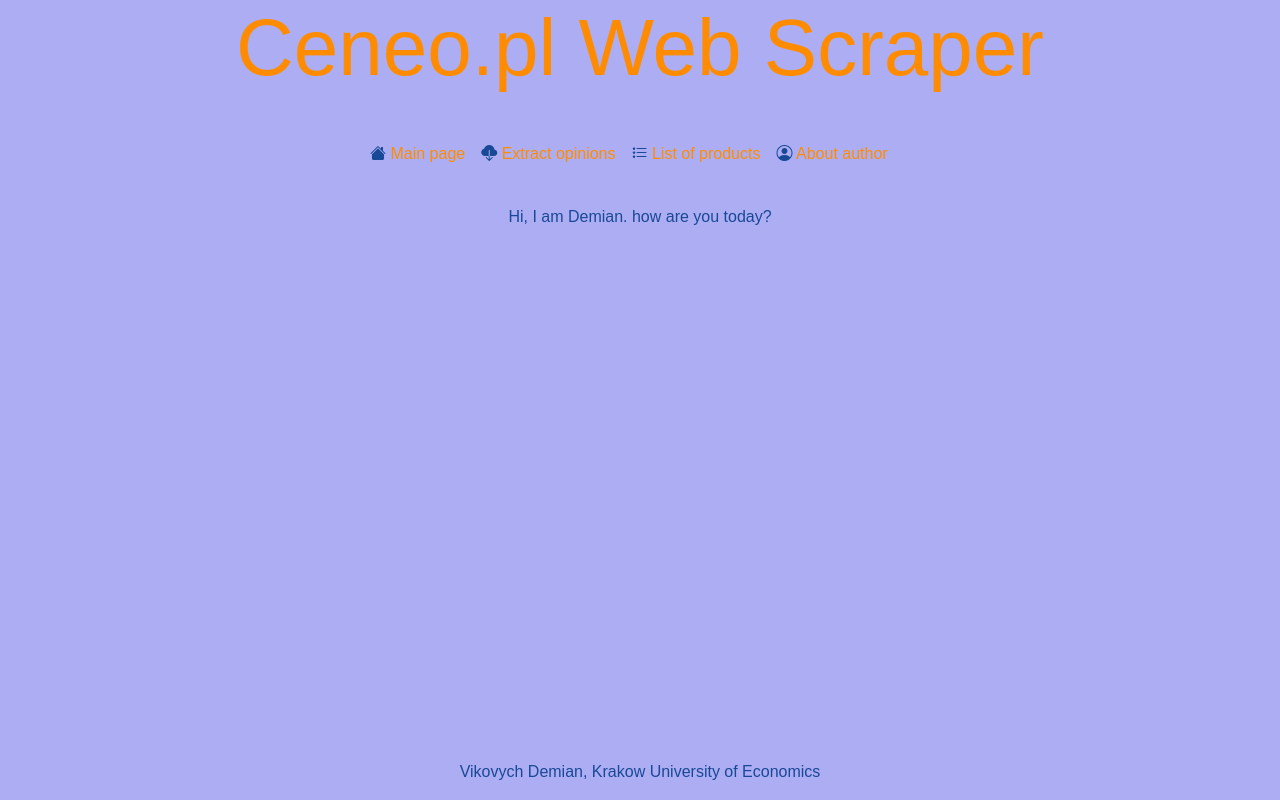
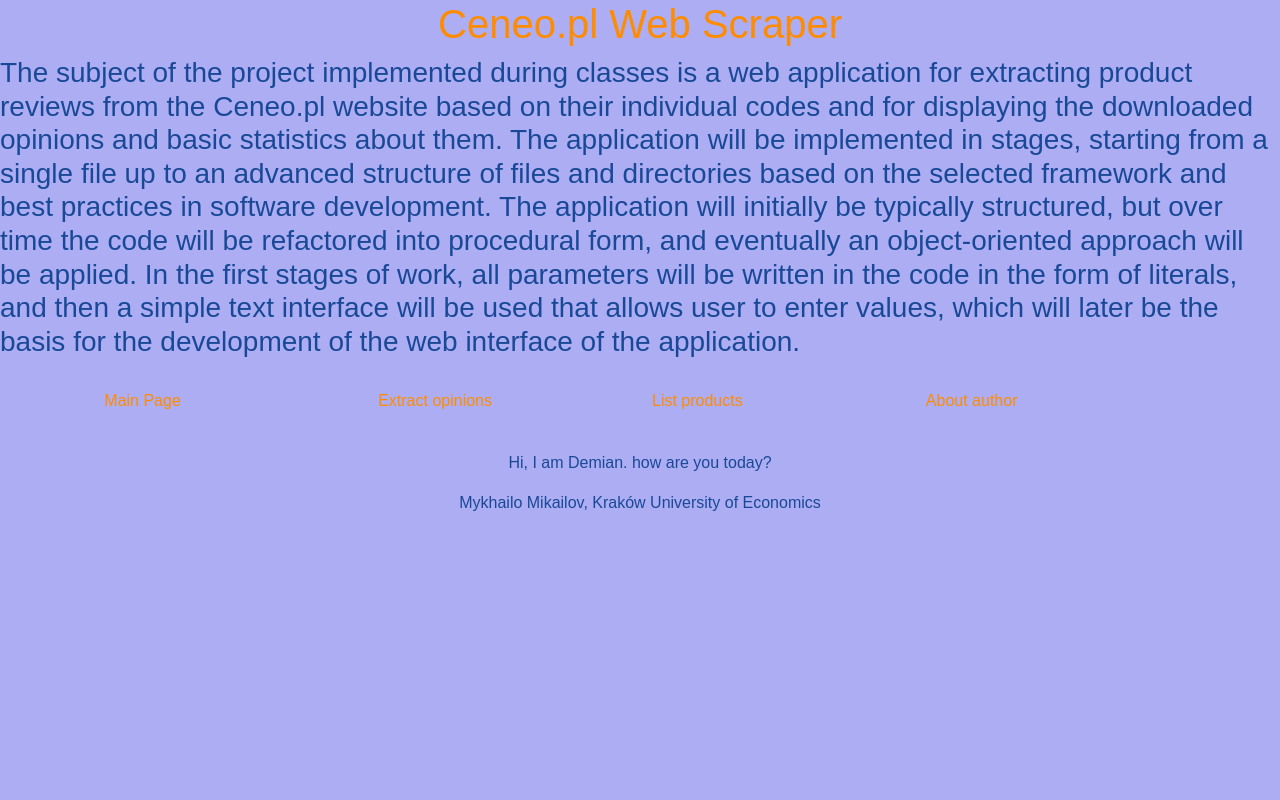
Before and after one commit to demianvikovych/ceneowebscraperDV, a Flask app: page /author in a window 1280 px wide. Run offline with Flask 3, Linux system fonts and the light colour scheme; some libraries are stand-ins or nearby versions.

Commit message:
Update base.html

```diff
--- a/app/templates/base.html
+++ b/app/templates/base.html
@@ -3,54 +3,56 @@
 <head>
     <meta charset="UTF-8">
     <meta name="viewport" content="width=device-width, initial-scale=1.0">
-    <link href="https://cdn.jsdelivr.net/npm/bootstrap@5.3.3/dist/css/bootstrap.min.css" rel="stylesheet" integrity="sha384-QWTKZyjpPEjISv5WaRU9OFeRpok6YctnYmDr5pNlyT2bRjXh0JMhjY6hW+ALEwIH" crossorigin="anonymous">
-    <script src="https://cdn.jsdelivr.net/npm/bootstrap@5.3.3/dist/js/bootstrap.bundle.min.js" integrity="sha384-YvpcrYf0tY3lHB60NNkmXc5s9fDVZLESaAA55NDzOxhy9GkcIdslK1eN7N6jIeHz" crossorigin="anonymous"></script>
-    <link rel="stylesheet" href="https://cdn.jsdelivr.net/npm/bootstrap-icons@1.11.3/font/bootstrap-icons.min.css">
-    <link rel="stylesheet" href="https://cdn.datatables.net/2.0.8/css/dataTables.dataTables.css"/>
+    <link rel="stylesheet" href="https://cdn.jsdelivr.net/npm/bootstrap@5.3.3/dist/css/bootstrap.min.css">
+    <script src="https://cdn.jsdelivr.net/npm/@popperjs/core@2.11.8/dist/umd/popper.min.js" integrity="sha384-I7E8VVD/ismYTF4hNIPjVp/Zjvgyol6VFvRkX/vR+Vc4jQkC+hVqc2pM8ODewa9r" crossorigin="anonymous"></script>
+    <script src="https://cdn.jsdelivr.net/npm/bootstrap@5.3.3/dist/js/bootstrap.min.js" integrity="sha384-0pUGZvbkm6XF6gxjEnlmuGrJXVbNuzT9qBBavbLwCsOGabYfZo0T0to5eqruptLy" crossorigin="anonymous"></script>
+    <link rel="stylesheet" href="https://cdn.datatables.net/2.0.8/css/dataTables.dataTables.css" />
+    <script src="https://cdn.datatables.net/2.0.8/js/dataTables.js"></script>
     <script src="https://ajax.googleapis.com/ajax/libs/jquery/3.7.1/jquery.min.js"></script>
-    <script src="https://cdn.datatables.net/2.0.8/js/dataTables.js"></script>
-    <link rel="stylesheet" href="{{url_for('static',filename='style.css')}}">
+    <link rel="stylesheet" href="{{url_for('static', filename='style.css')}}">
     <title>Ceneo.pl Web Scraper</title>
 </head>
 <body>
-    <header class ="container text-center">
-        <h1 class="display-1">Ceneo.pl Web Scraper</h1>
+    <script src="https://cdn.jsdelivr.net/npm/bootstrap@5.3.3/dist/js/bootstrap.bundle.min.js" integrity="sha384-YvpcrYf0tY3lHB60NNkmXc5s9fDVZLESaAA55NDzOxhy9GkcIdslK1eN7N6jIeHz" crossorigin="anonymous"></script>
+    <header>
+        <h1>Ceneo.pl Web Scraper</h1>
+        <h3>The subject of the project implemented during classes is a web application for extracting
+            product reviews from the Ceneo.pl website based on their individual codes and for
+            displaying the downloaded opinions and basic statistics about them.
+            The application will be implemented in stages, starting from a single file up to an advanced
+            structure of files and directories based on the selected framework and best practices in
+            software development. The application will initially be typically structured, but over time
+            the code will be refactored into procedural form, and eventually an object-oriented
+            approach will be applied. In the first stages of work, all parameters will be written in the
+            code in the form of literals, and then a simple text interface will be used that allows user
+            to enter values, which will later be the basis for the development of the web interface of
+            the application.</h3>
     </header>
-    <nav class="navbar navbar-expand-lg container">
-        <div class="container-fluid">
-            <div class="collapse navbar-collapse justify-content-center" id="navbarSupportedContent">
-                <ul class="navbar-nav mb-2 mb-lg-0">
-                    <li class="nav-item">
-                        <a class="nav-link" href="{{ url_for('index') }}"><i class="bi bi-house-fill"></i> Main page</a>
+    <nav class="container">
+        <ul class="row">
+            <li class="col-3">
+                <a href="{{url_for('index')}}">Main Page</a>
             </li>
-                    <li class="nav-item">
-                        <a class="nav-link" href="{{ url_for('extract') }}"><i class="bi bi-cloud-download-fill"></i> Extract opinions</a>
+            <li class="col-3">
+                <a href="{{url_for('extract')}}">Extract opinions</a>
             </li>
-                    <li class="nav-item">
-                        <a class="nav-link" href="{{ url_for('products') }}"><i class="bi bi-list-stars"></i> List of products</a>
+            <li class="col-3">
+                <a href="{{url_for('products')}}">List products</a>
             </li>
-                    <li class="nav-item">
-                        <a class="nav-link" href="{{ url_for('author') }}"><i class="bi bi-person-circle"></i> About author</a>
-                    </li>
+            <li class="col-3">
+                <a href="{{url_for('author')}}">About author</a>
         </ul>
-            </div>
-        </div>
     </nav>
-
-    <section class="container text-center">
-        <div class ="row">
-            <div class="col">
+    <section>
         {% block content %}
-                    <p>This is base file.</p>
+        <p>This is base file. </p>
         {% endblock %}
-            </div>
-
-        </div>
     </section>
-    <footer class ="container fixed-bottom text-center">
-        <p>Vikovych Demian, Krakow University of Economics</p>
+    <footer>
+        <p>Mykhailo Mikailov, Kraków University of Economics</p>
     </footer>
     {% block scripts %}
+
     {% endblock %}
 </body>
 </html>
```
Lines whose indentation alone changed are shown as unchanged.
